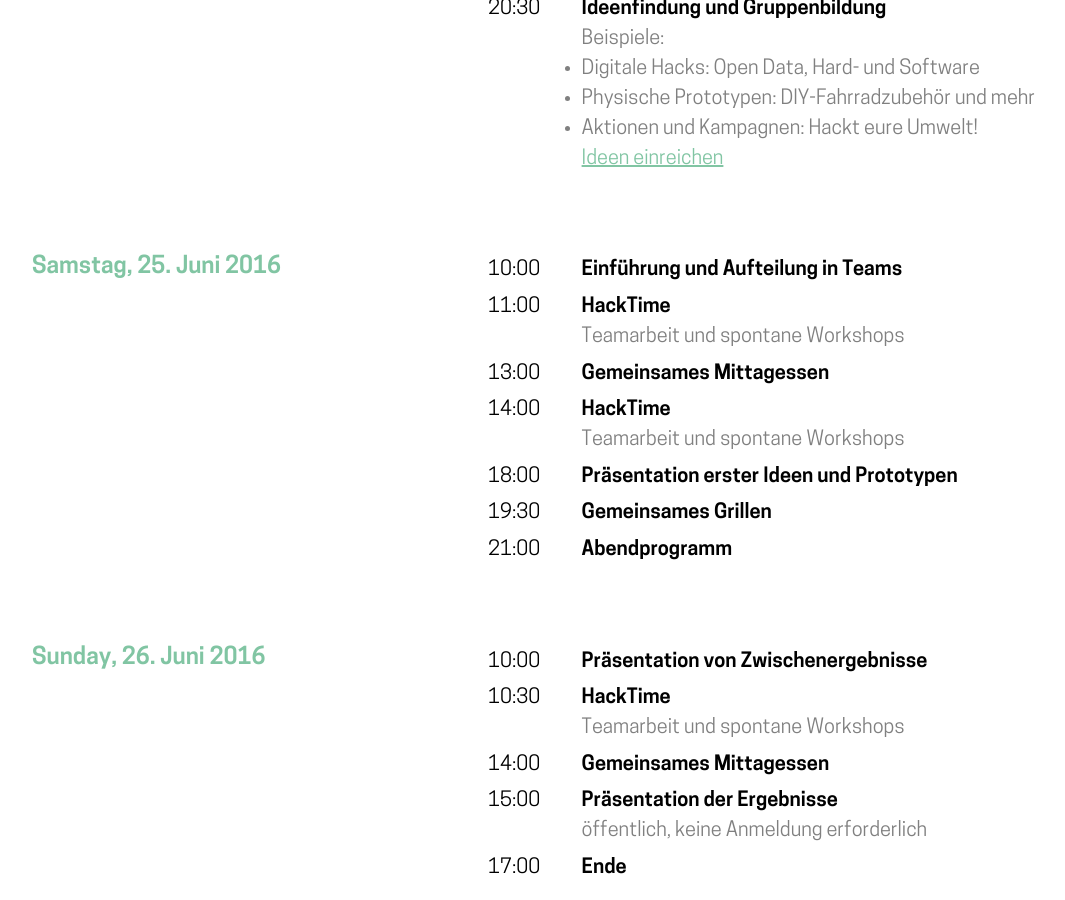
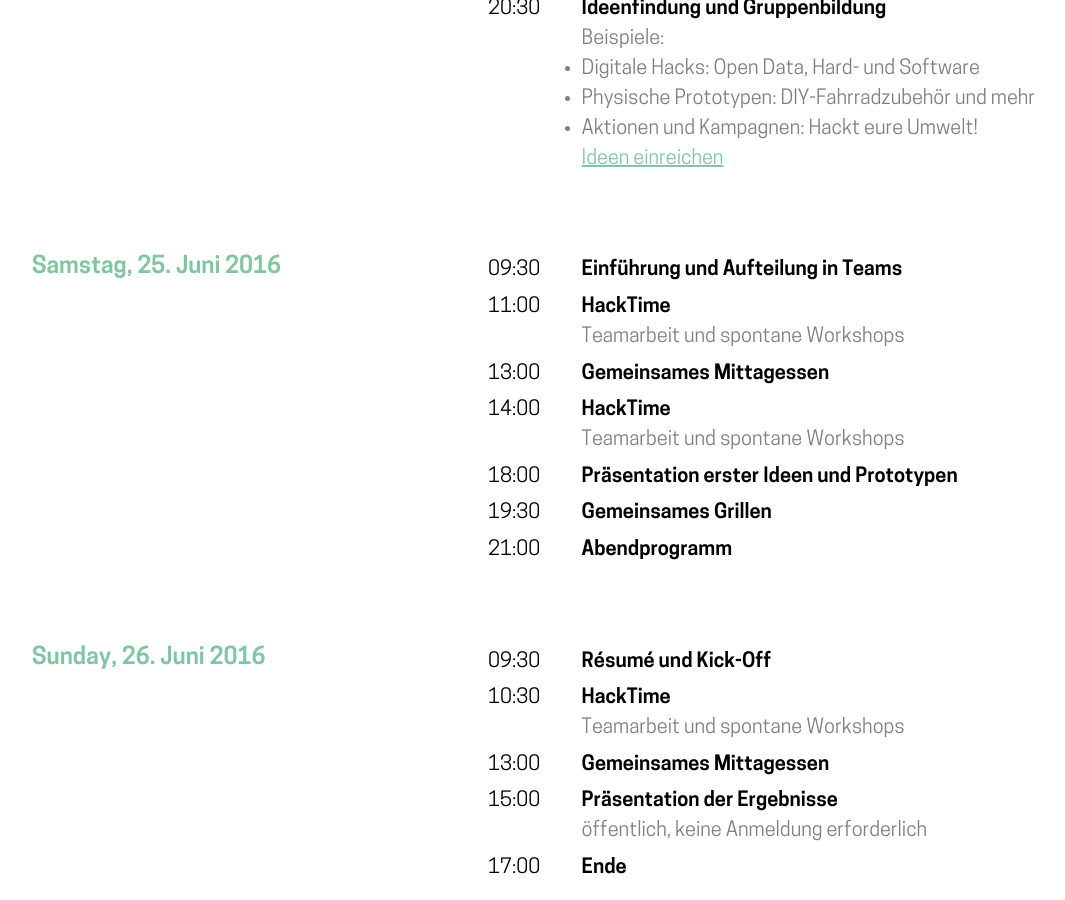
Before and after one commit to sjockers/cyclehackberlin.de, a Jekyll site: the page built from mitmachen.md, in a window 1280 px wide and 900 px high, scrolled down 1136 px. Shown: the whole window, without its empty margins (68-1133 px from the left). Built offline with Jekyll 4.4.1, drawn with Linux system fonts in a browser that asks for light colours.

Commit message:
Update times in schedule.

```diff
--- a/_includes/sections/teaser.html
+++ b/_includes/sections/teaser.html
@@ -4,7 +4,7 @@
 
   {{ page.teaser.content }}
 
-  <a href="" class="call-to-action">
+  <a href="/mitmachen/#schedule" class="call-to-action">
     {{ page.teaser.call_to_action }}
   </a>
 
--- a/mitmachen.md
+++ b/mitmachen.md
@@ -46,7 +46,7 @@ schedule:
 
   - date: Samstag, 25. Juni 2016
     items:
-      - time: "10:00"
+      - time: "09:30"
         name: Einführung und Aufteilung in Teams
       - time: "11:00"
         name: HackTime
@@ -65,12 +65,12 @@ schedule:
 
   - date: Sunday, 26. Juni 2016
     items:
-      - time: "10:00"
-        name: Präsentation von Zwischenergebnisse
+      - time: "09:30"
+        name: Résumé und Kick-Off
       - time: "10:30"
         name: HackTime
         content: Teamarbeit und spontane Workshops
-      - time: "14:00"
+      - time: "13:00"
         name: Gemeinsames Mittagessen
       - time: "15:00"
         name: Präsentation der Ergebnisse
```
